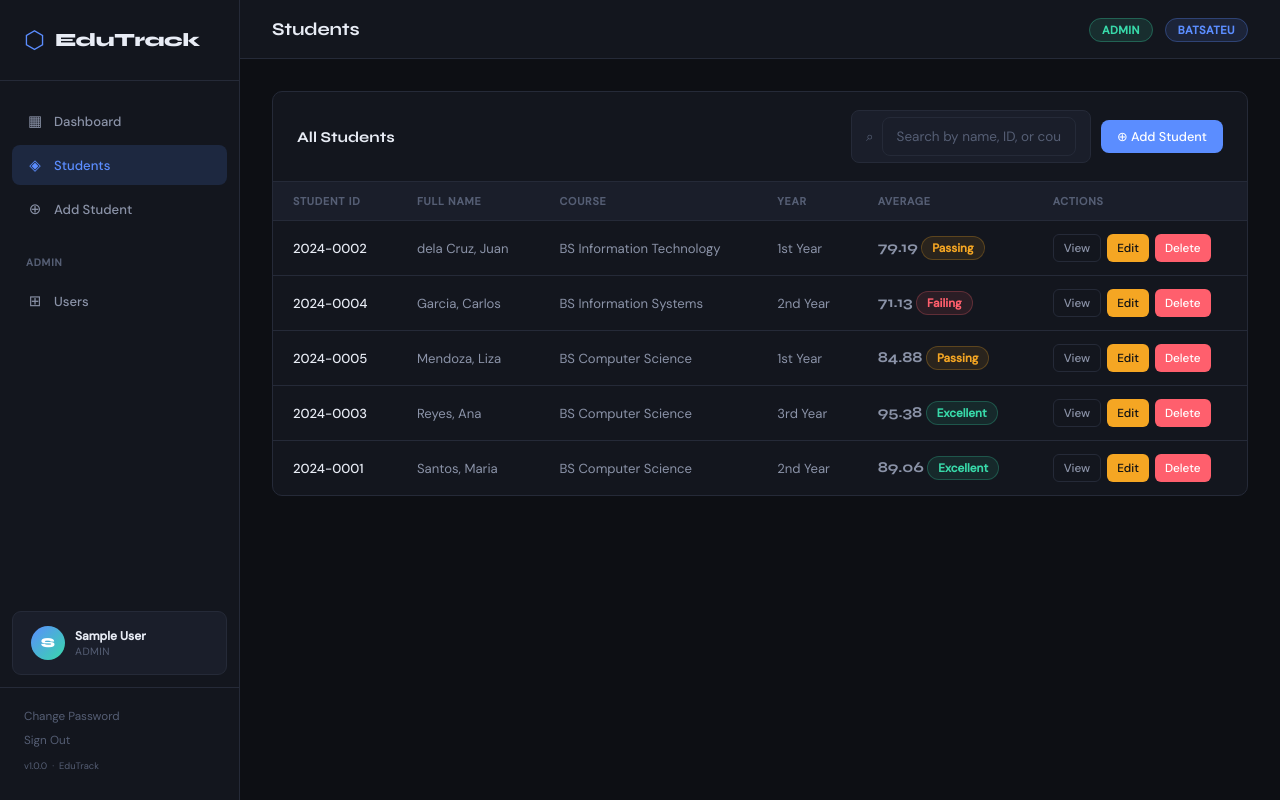
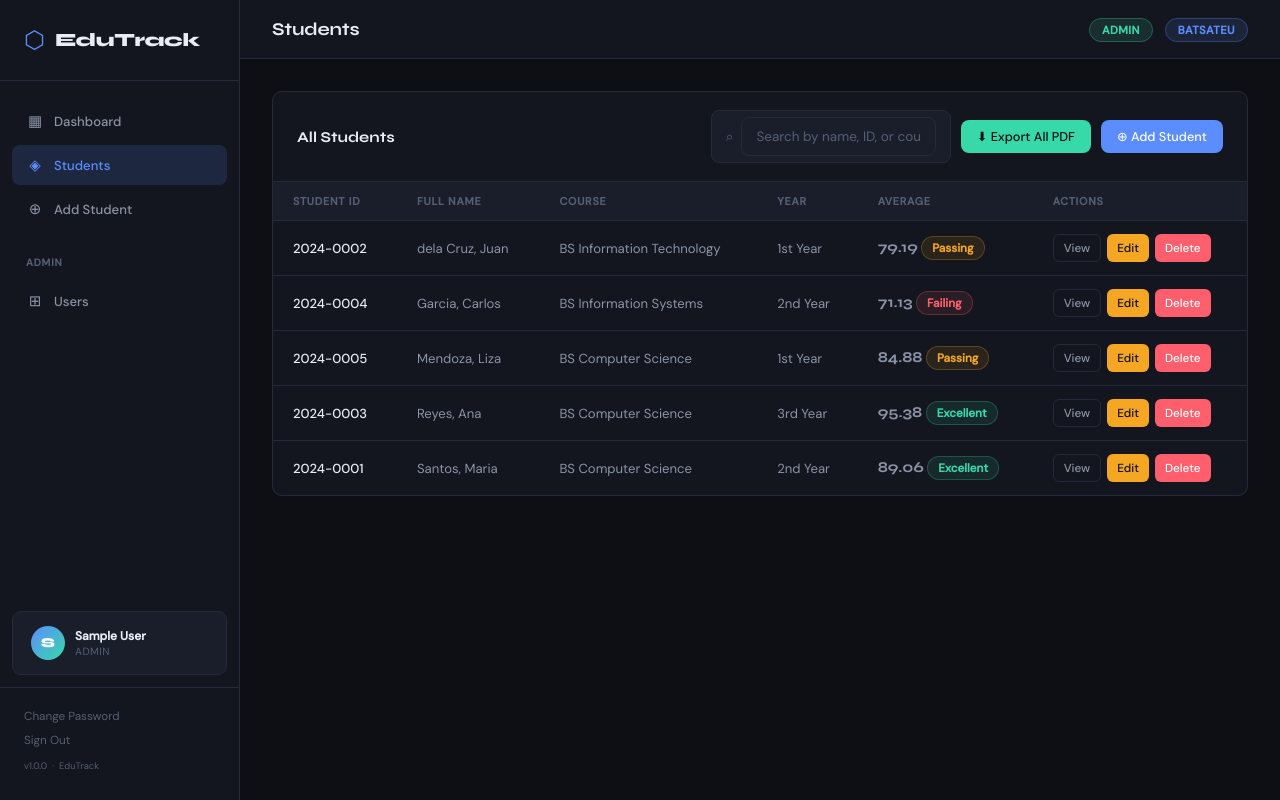
Before and after one commit to Markfruelda19/EduTrack, a PHP site: page /edutrack/students/view.php in a window 1280 px wide. Run offline with PHP 8.4, Linux system fonts and the light colour scheme; the visitor is signed in with stand-in values (Sample User, id 1); data comes from the database, SQL or seed files in the repository.

Commit message:
Update view.php

```diff
--- a/edutrack/students/view.php
+++ b/edutrack/students/view.php
@@ -22,6 +22,7 @@ include __DIR__ . '/../includes/header.php';
         <span class="search-icon">⌕</span>
         <input type="text" id="studentSearch" placeholder="Search by name, ID, or course…" autocomplete="off" />
       </div>
+        <a href="/edutrack/grades/export_all_pdf.php" class="btn btn-success" target="_blank">⬇ Export All PDF</a>
       <a href="/edutrack/students/add.php" class="btn btn-primary">⊕ Add Student</a>
     </div>
   </div>
```
